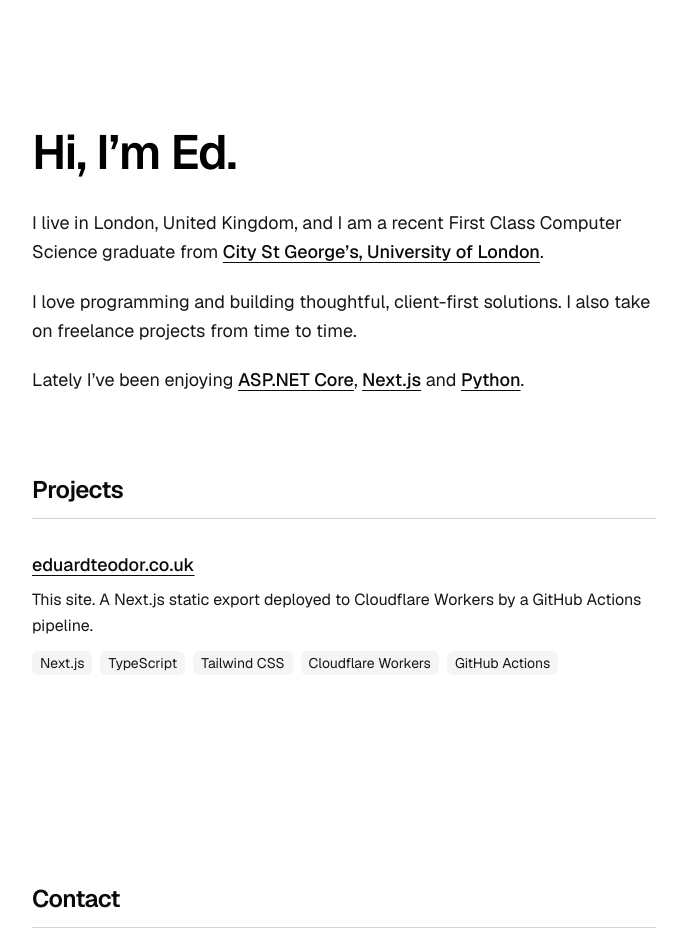
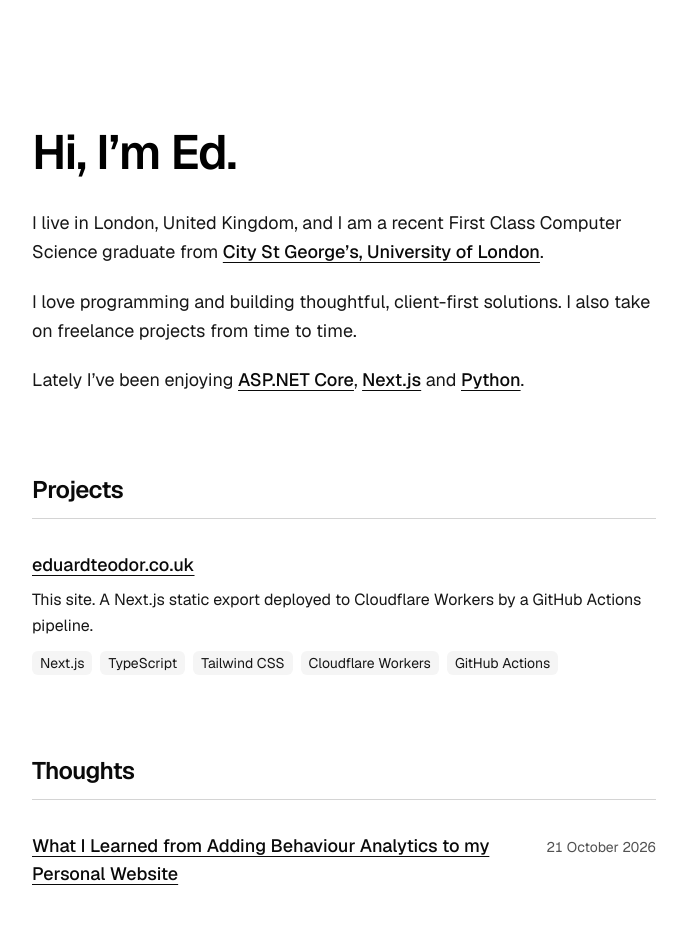
Before and after one commit to EEEDWARD1/EduardTeodor.co.uk, a Next.js app in the folder apps/web/: page / in a window 1280 px wide. Shown: the top 952 px of the page, without its empty margins (296-983 px from the left). Built offline with nearby package versions, Linux system fonts and the light colour scheme; no server answers.

Commit message:
feat(web): add thoughts list with titles and dates

```diff
--- a/apps/web/src/app/page.tsx
+++ b/apps/web/src/app/page.tsx
@@ -1,6 +1,8 @@
 import type { Metadata } from "next";
 import { TextLink } from "@/components/text-link";
 import { projects } from "@/content/projects";
+import { thoughts } from "@/content/thoughts";
+import { formatDate } from "@/lib/date";
 
 export const metadata: Metadata = {
   alternates: { canonical: "/" },
@@ -72,6 +74,34 @@ export default function HomePage() {
           ))}
         </ul>
       </section>
+
+      {thoughts.length > 0 && (
+        <section aria-labelledby="thoughts-heading" className="mt-20">
+          <h2
+            id="thoughts-heading"
+            className="border-b border-neutral-300 pb-3 text-2xl font-semibold tracking-tight text-neutral-950"
+          >
+            Thoughts
+          </h2>
+
+          <ul className="mt-8 space-y-4 text-lg">
+            {thoughts.map((thought) => (
+              <li
+                key={thought.href}
+                className="flex items-baseline justify-between gap-6"
+              >
+                <TextLink href={thought.href}>{thought.title}</TextLink>
+                <time
+                  dateTime={thought.publishedAt}
+                  className="shrink-0 text-sm text-neutral-600 tabular-nums"
+                >
+                  {formatDate(thought.publishedAt)}
+                </time>
+              </li>
+            ))}
+          </ul>
+        </section>
+      )}
     </main>
   );
 }
--- /dev/null
+++ b/apps/web/src/content/thoughts.ts
@@ -0,0 +1,14 @@
+export interface Thought {
+  title: string;
+  href: string;
+  publishedAt: string; // ISO date, for example "2026-10-21"
+}
+
+export const thoughts: readonly Thought[] = [
+  {
+    title:
+      "What I Learned from Adding Behaviour Analytics to my Personal Website",
+    href: "https://…",
+    publishedAt: "2026-10-21",
+  },
+];
--- /dev/null
+++ b/apps/web/src/lib/date.ts
@@ -0,0 +1,10 @@
+const formatter = new Intl.DateTimeFormat("en-GB", {
+  day: "numeric",
+  month: "long",
+  year: "numeric",
+  timeZone: "UTC",
+});
+
+export function formatDate(isoDate: string): string {
+  return formatter.format(new Date(isoDate));
+}
```
